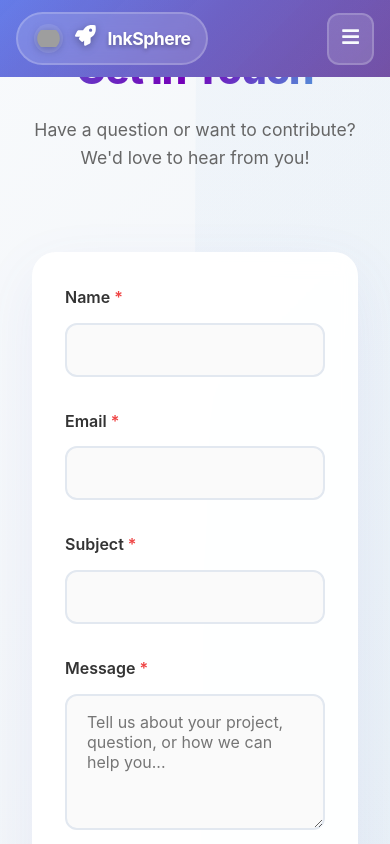
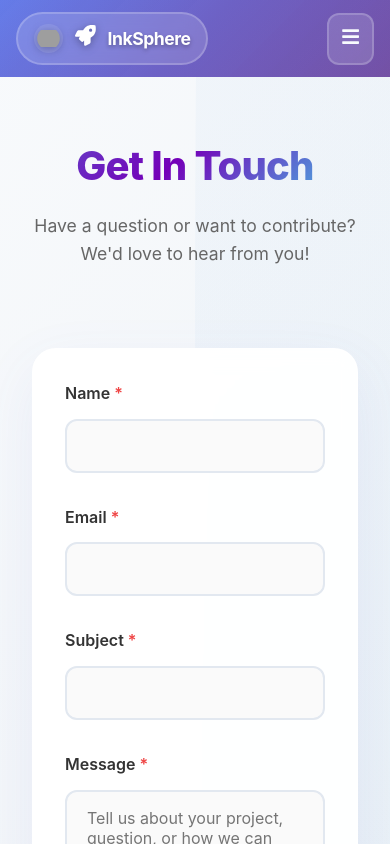
Before and after one commit to Sahib-nx/InkSphere, a Next.js app: page /contact in a window 390 px wide. Shown: the top 844 px of the page. Built offline with nearby package versions, Linux system fonts and the light colour scheme; grey boxes are pictures that could not be loaded.

Commit message:
FixedUIBugs1

```diff
--- a/pages/contact.jsx
+++ b/pages/contact.jsx
@@ -576,7 +576,8 @@ export default function Contact() {
                 WebkitTextFillColor: 'transparent',
                 backgroundClip: 'text',
                 letterSpacing: '-0.02em',
-                lineHeight: '1.1'
+                lineHeight: '1.1',
+                paddingTop: '3rem'
               }}
               initial={{ opacity: 0, y: 30 }}
               animate={{ opacity: 1, y: 0 }}
--- a/styles/About.css
+++ b/styles/About.css
@@ -12,7 +12,7 @@
 
 @media (max-width: 768px) {
   main {
-    padding: 4rem 0 2rem !important;
+    padding: 7rem 0 2rem !important;
   }
 
   .grid-container {
@@ -27,7 +27,7 @@
 
 @media (max-width: 480px) {
   main {
-    padding: 3rem 0 1.5rem !important;
+    padding: 6rem 0 1.5rem !important;
   }
 
   .container {
```
